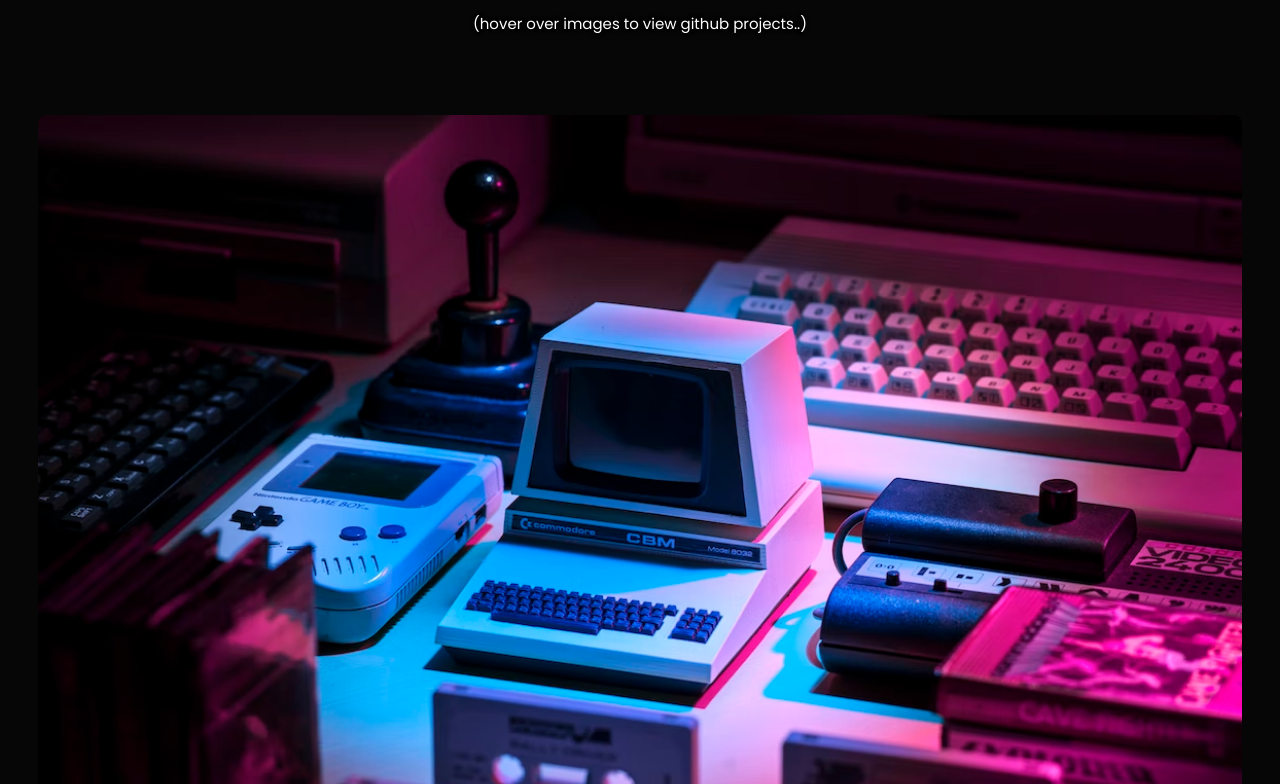
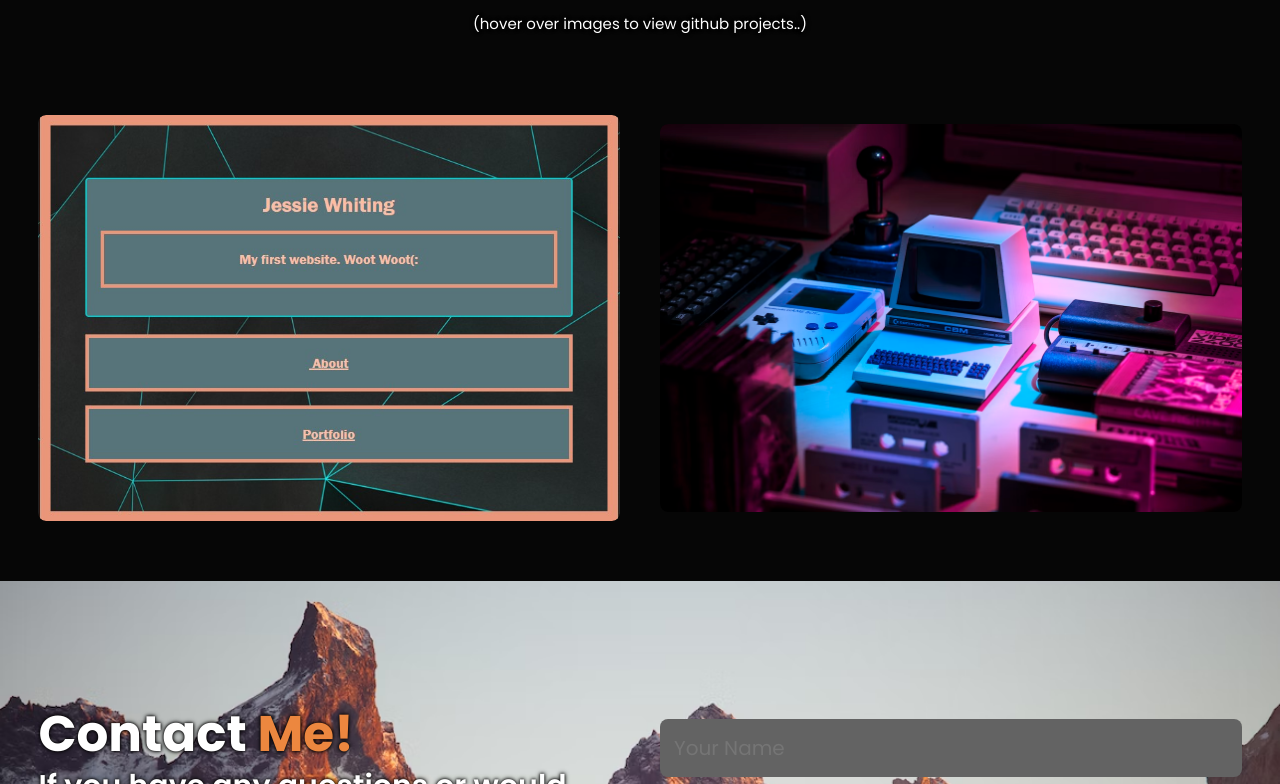
Before and after one commit to jessieWhiting/Personal-Website.0, a website: page index.html in a window 1280 px wide. Shown: the part 2076-2860 px from the top of the page. Drawn offline with nearby package versions, Linux system fonts and the light colour scheme; files whose address does not match are found by name.

Commit message:
"added second project to portfolio + interaction

```diff
--- a/CSS/style.css
+++ b/CSS/style.css
@@ -313,6 +313,19 @@
 	gap: 2.5rem;
 	margin-top: 5rem;
 }
+.single{
+	position: relative;
+	overflow: hidden;
+	border-radius: 8px;
+	cursor: pointer;
+
+}
+.single img{
+	width: 100%;
+	border-radius: 8px;
+	display: block;
+	transition: transform 0.5s;
+}
 .row{
 	position: relative;
 	overflow: hidden;
@@ -367,6 +380,12 @@
 	transform: scale(1.1);
 }
 .row:hover .layer{
+	height: 100%;
+}
+.single:hover img{
+	transform: scale(1.1);
+}
+.single:hover .layer{
 	height: 100%;
 }
 
--- a/index.html
+++ b/index.html
@@ -101,6 +101,13 @@
 		</div>
 
 		<div class="portfolio-content">
+			<div class="single">
+				<img src="Images/FP.jpg">
+				<div class="layer">
+					<p>Jessie's FIRST Website!</p>
+					<a href="https://github.com/jessieWhiting/Lab-15-Personal-Website"><i class='bx bxl-github'></i></a>
+					</div>
+					</div>
 			<div class="row">
 				<img src="Images/BG9.jpg">
 				<div class="layer">
@@ -148,7 +155,7 @@
 		</div>
 
 		<div class="top">
-			<a href="#home"><i class='bx bx-up-arrow-alt' ></i></a>
+			<a href="#home"><i class='bx bx-home-smile' ></i></a>
 		</div>
 	</section>
 
```
Also changed, not shown: Images/FP.jpg (added).
